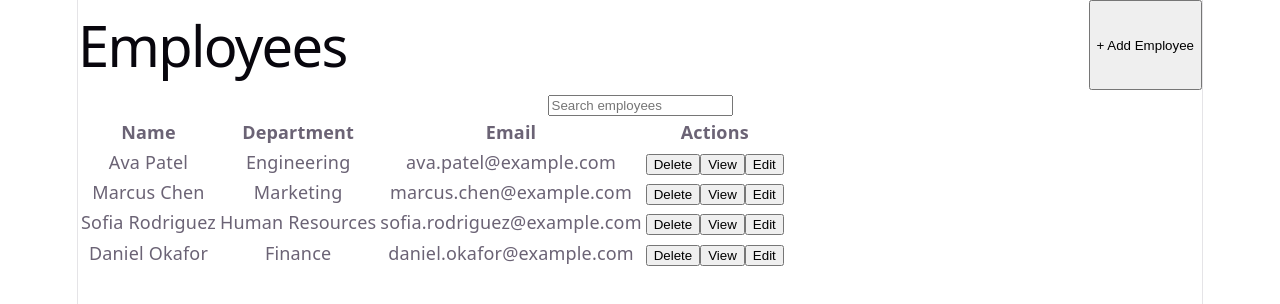
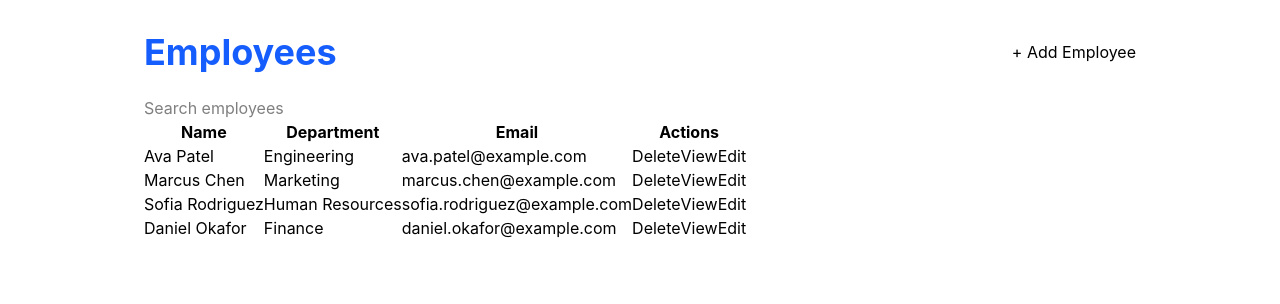
Before and after one commit to shwetashanker/employee-management, a React (Vite) app: page / in a window 1280 px wide. Shown: the top 304 px of the page. Built offline with nearby package versions, Linux system fonts and the light colour scheme.

Commit message:
extract employee table component and install tailwind

```diff
--- a/package.json
+++ b/package.json
@@ -10,8 +10,10 @@
     "preview": "vite preview"
   },
   "dependencies": {
+    "@tailwindcss/vite": "^4.3.3",
     "react": "^19.2.8",
-    "react-dom": "^19.2.8"
+    "react-dom": "^19.2.8",
+    "tailwindcss": "^4.3.3"
   },
   "devDependencies": {
     "@eslint/js": "^10.0.1",
--- a/src/App.jsx
+++ b/src/App.jsx
@@ -1,5 +1,5 @@
 import EmployeeList from './components/data/EmployeeList'
-import './App.css'
+//import './App.css'
 
 function App() {
 
--- a/src/components/data/EmployeeList.jsx
+++ b/src/components/data/EmployeeList.jsx
@@ -1,4 +1,5 @@
 import { useState } from "react";
+import EmployeeTable from "./EmployeeTable";
 
 const initialEmployees = [
   {
@@ -120,9 +121,9 @@ function EmployeeList() {
   }
 
   return (
-    <section>
-      <div style={{ display: "flex", justifyContent: "space-between" }}>
-        <h1>Employees</h1>
+    <section className="mx-auto max-w-5xl px-4 py-8">
+      <div className="mb-6 flex items-center justify-between gap-4">
+        <h1 className="text-4xl font-bold text-blue-600">Employees</h1>
         <button type="button" onClick={handleAddEmployee}>
           + Add Employee
         </button>
@@ -172,36 +173,12 @@ function EmployeeList() {
         placeholder="Search employees"
         aria-label="Search employees by name"
       />
-      <table>
-        <thead>
-          <tr>
-            <th scope="col">Name</th>
-            <th scope="col">Department</th>
-            <th scope="col">Email</th>
-            <th scope="col">Actions</th>
-          </tr>
-        </thead>
-        <tbody>
-          {filteredEmployees.map((employee) => (
-            <tr key={employee.id}>
-              <td>{employee.name}</td>
-              <td>{employee.department}</td>
-              <td>{employee.email}</td>
-              <td>
-                <button type="button" onClick={() => handleDeleteEmployee(employee.id)}>
-                  Delete
-                </button>
-                <button type="button" onClick={() => setSelectedEmployee(employee)}>
-                  View
-                </button>
-                <button type="button" onClick={() => handleEditEmployee(employee)}>
-                  Edit
-                </button>
-              </td>
-            </tr>
-          ))}
-        </tbody>
-      </table>
+      <EmployeeTable
+        employees={filteredEmployees}
+        onDelete={handleDeleteEmployee}
+        onView={setSelectedEmployee}
+        onEdit={handleEditEmployee}
+      />
       {selectedEmployee && (
         <section>
           <h2>Employee Details</h2>
--- /dev/null
+++ b/src/components/data/EmployeeTable.jsx
@@ -0,0 +1,36 @@
+function EmployeeTable({ employees, onDelete, onView, onEdit }) {
+  return (
+    <table>
+      <thead>
+        <tr>
+          <th scope="col">Name</th>
+          <th scope="col">Department</th>
+          <th scope="col">Email</th>
+          <th scope="col">Actions</th>
+        </tr>
+      </thead>
+      <tbody>
+        {employees.map((employee) => (
+          <tr key={employee.id}>
+            <td>{employee.name}</td>
+            <td>{employee.department}</td>
+            <td>{employee.email}</td>
+            <td>
+              <button type="button" onClick={() => onDelete(employee.id)}>
+                Delete
+              </button>
+              <button type="button" onClick={() => onView(employee)}>
+                View
+              </button>
+              <button type="button" onClick={() => onEdit(employee)}>
+                Edit
+              </button>
+            </td>
+          </tr>
+        ))}
+      </tbody>
+    </table>
+  );
+}
+
+export default EmployeeTable;
--- a/src/index.css
+++ b/src/index.css
@@ -1,111 +1 @@
-:root {
-  --text: #6b6375;
-  --text-h: #08060d;
-  --bg: #fff;
-  --border: #e5e4e7;
-  --code-bg: #f4f3ec;
-  --accent: #aa3bff;
-  --accent-bg: rgba(170, 59, 255, 0.1);
-  --accent-border: rgba(170, 59, 255, 0.5);
-  --social-bg: rgba(244, 243, 236, 0.5);
-  --shadow:
-    rgba(0, 0, 0, 0.1) 0 10px 15px -3px, rgba(0, 0, 0, 0.05) 0 4px 6px -2px;
-
-  --sans: system-ui, 'Segoe UI', Roboto, sans-serif;
-  --heading: system-ui, 'Segoe UI', Roboto, sans-serif;
-  --mono: ui-monospace, Consolas, monospace;
-
-  font: 18px/145% var(--sans);
-  letter-spacing: 0.18px;
-  color-scheme: light dark;
-  color: var(--text);
-  background: var(--bg);
-  font-synthesis: none;
-  text-rendering: optimizeLegibility;
-  -webkit-font-smoothing: antialiased;
-  -moz-osx-font-smoothing: grayscale;
-
-  @media (max-width: 1024px) {
-    font-size: 16px;
-  }
-}
-
-@media (prefers-color-scheme: dark) {
-  :root {
-    --text: #9ca3af;
-    --text-h: #f3f4f6;
-    --bg: #16171d;
-    --border: #2e303a;
-    --code-bg: #1f2028;
-    --accent: #c084fc;
-    --accent-bg: rgba(192, 132, 252, 0.15);
-    --accent-border: rgba(192, 132, 252, 0.5);
-    --social-bg: rgba(47, 48, 58, 0.5);
-    --shadow:
-      rgba(0, 0, 0, 0.4) 0 10px 15px -3px, rgba(0, 0, 0, 0.25) 0 4px 6px -2px;
-  }
-
-  #social .button-icon {
-    filter: invert(1) brightness(2);
-  }
-}
-
-body {
-  margin: 0;
-}
-
-#root {
-  width: 1126px;
-  max-width: 100%;
-  margin: 0 auto;
-  text-align: center;
-  border-inline: 1px solid var(--border);
-  min-height: 100svh;
-  display: flex;
-  flex-direction: column;
-  box-sizing: border-box;
-}
-
-h1,
-h2 {
-  font-family: var(--heading);
-  font-weight: 500;
-  color: var(--text-h);
-}
-
-h1 {
-  font-size: 56px;
-  letter-spacing: -1.68px;
-  margin: 32px 0;
-  @media (max-width: 1024px) {
-    font-size: 36px;
-    margin: 20px 0;
-  }
-}
-h2 {
-  font-size: 24px;
-  line-height: 118%;
-  letter-spacing: -0.24px;
-  margin: 0 0 8px;
-  @media (max-width: 1024px) {
-    font-size: 20px;
-  }
-}
-p {
-  margin: 0;
-}
-
-code,
-.counter {
-  font-family: var(--mono);
-  display: inline-flex;
-  border-radius: 4px;
-  color: var(--text-h);
-}
-
-code {
-  font-size: 15px;
-  line-height: 135%;
-  padding: 4px 8px;
-  background: var(--code-bg);
-}
+@import "tailwindcss";
--- a/vite.config.js
+++ b/vite.config.js
@@ -1,7 +1,8 @@
 import react from '@vitejs/plugin-react'
+import tailwindcss from '@tailwindcss/vite'
 import { defineConfig } from 'vite'
 
 // https://vite.dev/config/
 export default defineConfig({
-  plugins: [react()],
+  plugins: [react(), tailwindcss()],
 })
```
Also changed, not shown: 1 other file (tests, documents, lock files or other folders).
